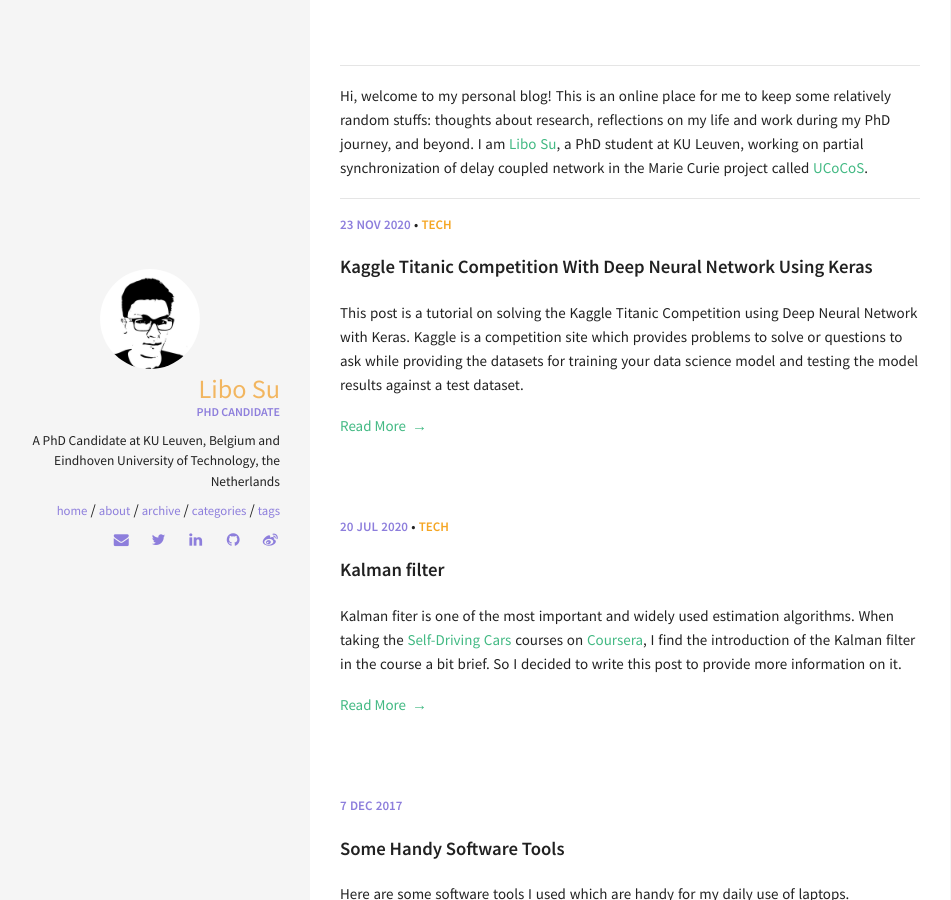
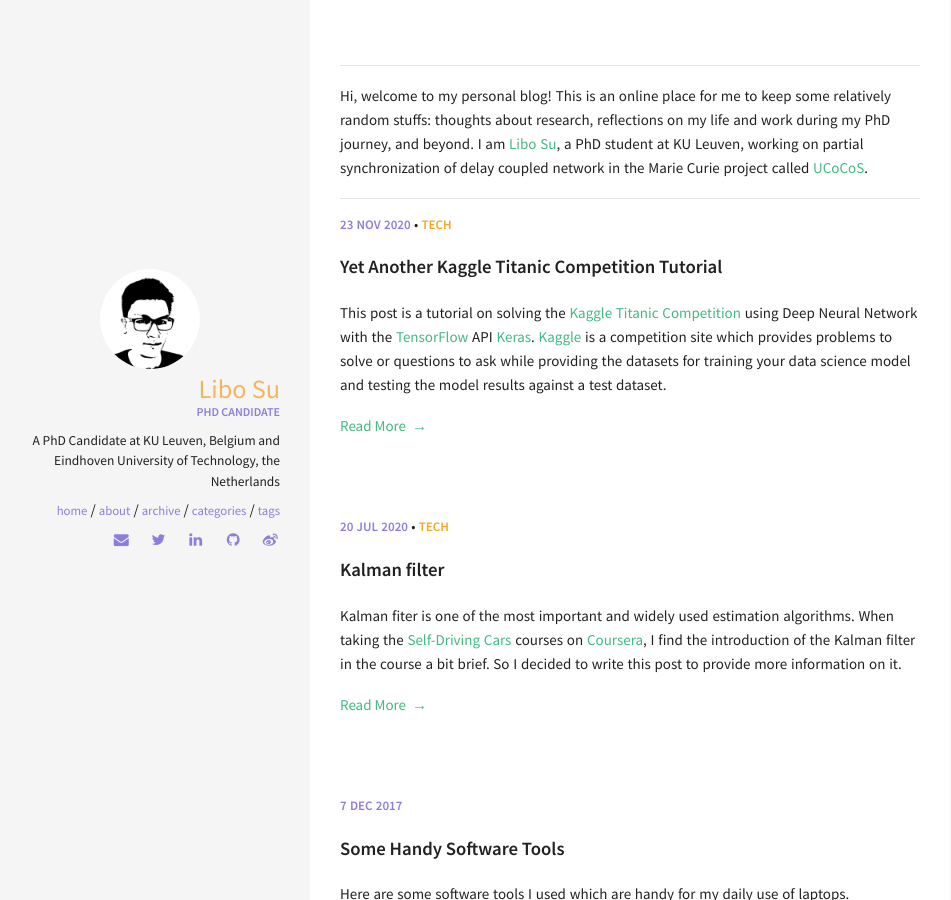
Before and after one commit to sulibo/sulibo.github.io, a Jekyll site: the page built from index.md, in a window 1280 px wide and 900 px high. Shown: the whole window, without its empty margins (10-961 px from the left). Built offline with Jekyll 4.4.1, drawn with Linux system fonts in a browser that asks for light colours; some of the changed lines change nothing that is shown.

Commit message:
update Kaggle Titanic Notebook
Signed-off-by: Libo Su <sulibozju@gmail.com>

````diff
--- a/_posts/2020-11-23-kaggle-titanic-competition-with-deep-neural-network-using-keras.markdown
+++ b/_posts/2020-11-23-kaggle-titanic-competition-with-deep-neural-network-using-keras.markdown
@@ -1,6 +1,6 @@
 ---
 layout: post
-title: Kaggle Titanic Competition With Deep Neural Network Using Keras
+title: Yet Another Kaggle Titanic Competition Tutorial
 tags:
 - machine learning
 - deep learning
@@ -13,7 +13,7 @@ toc: true
 comments: true
 date: 2020-11-23 21:09 +0100
 ---
-This post is a tutorial on solving the Kaggle Titanic Competition using Deep Neural Network with Keras. Kaggle is a competition site which provides problems to solve or questions to ask while providing the datasets for training your data science model and testing the model results against a test dataset.
+This post is a tutorial on solving the [Kaggle Titanic Competition](https://www.kaggle.com/c/titanic) using Deep Neural Network with the [TensorFlow](https://www.tensorflow.org) API [Keras](https://keras.io). [Kaggle](https://www.kaggle.com) is a competition site which provides problems to solve or questions to ask while providing the datasets for training your data science model and testing the model results against a test dataset.
 <!--more-->
 The Titanic competition is probably the first competition you will come across on Kaggle. The goal of the competition is to predict the possibility of survival of the passengers onboard, a typical classification problem.
 
@@ -316,7 +316,7 @@ test_data.head()
 
 
 ## Prepare the data
-This step aims to prepare the data such it is available for the machine learning models chosen later. It includes data cleansing, data editing, data reduction and data wrangling. It involves cleaning up the data, understanding its structure and attributes, studying possible correlations between attributes, and visualizing the data so as to extract human-level insight on its properties, distribution, range, and overall usefulness.
+This step aims to prepare the data for use in machine learning training. It involves cleaning up the data, understanding its structure and attributes, studying possible correlations between attributes, and visualizing the data to extract human-level insight on its properties, distribution, range, and overall usefulness [[3]](#ref3).
 
 ### Data Overview
 
@@ -1793,9 +1793,10 @@ submission = pd.DataFrame({
 submission.to_csv('titanic-nn.csv', index=False)
 ```
 
-Submission of this result on Kaggle results in a public score of 0.77751 (rank 4428th out of 16823 t the time of writing).
+Submission of this result on Kaggle results in a public score of 0.77751,  ranking 4428th out of 16823 at the time of writing.
 
 ## References
-This tutorial has been created based on great work done solving the Titanic competition.
+This tutorial has been created based on great work done solving the Titanic competition and machine learning.
 1. [https://zhuanlan.zhihu.com/p/50194676](https://zhuanlan.zhihu.com/p/50194676)
 2. [https://www.kaggle.com/startupsci/titanic-data-science-solutions](https://www.kaggle.com/startupsci/titanic-data-science-solutions)
+3. [https://www.kdnuggets.com/2020/09/mathworks-deep-learning-workflow.html](https://www.kdnuggets.com/2020/09/mathworks-deep-learning-workflow.html) <a name="ref3"></a>
````
